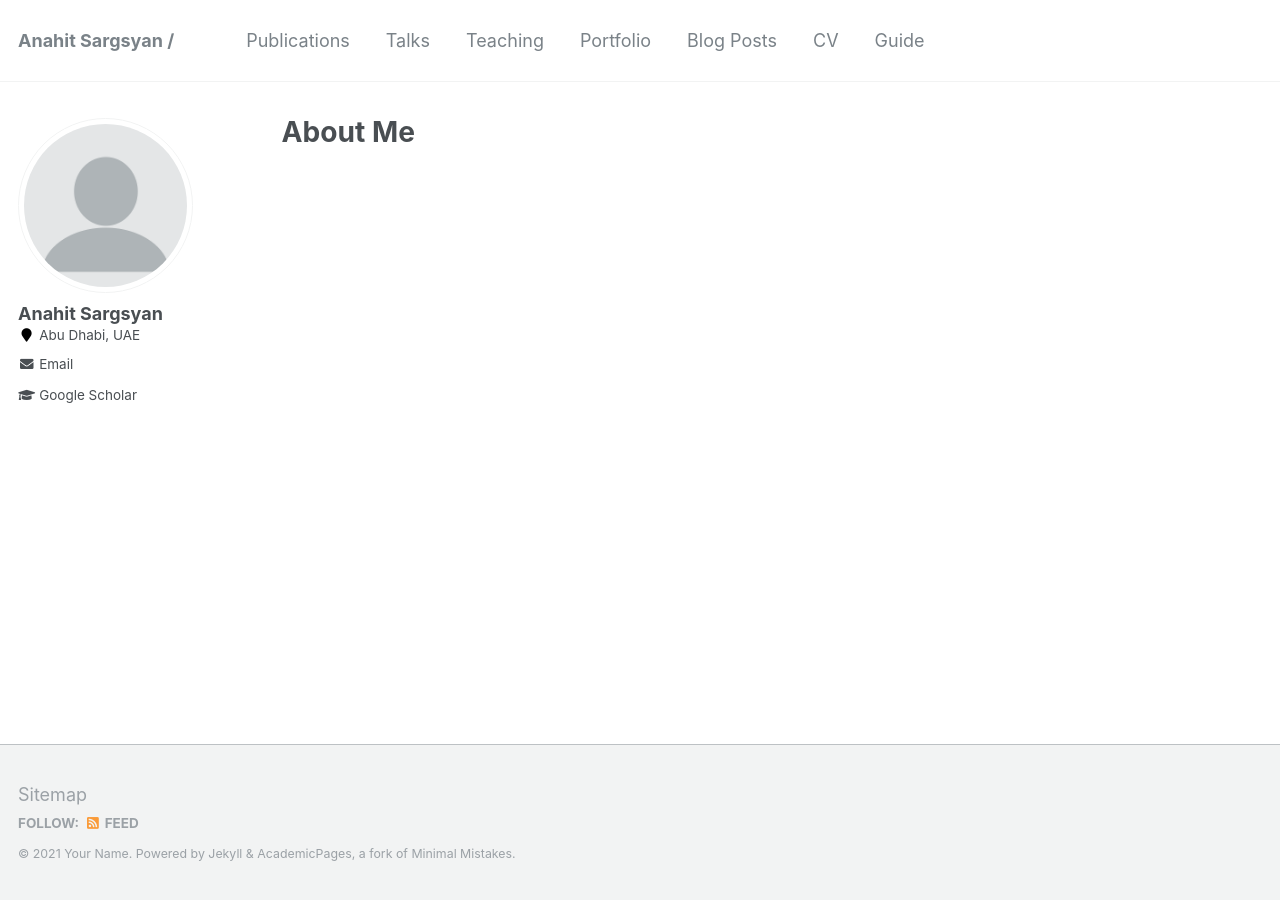
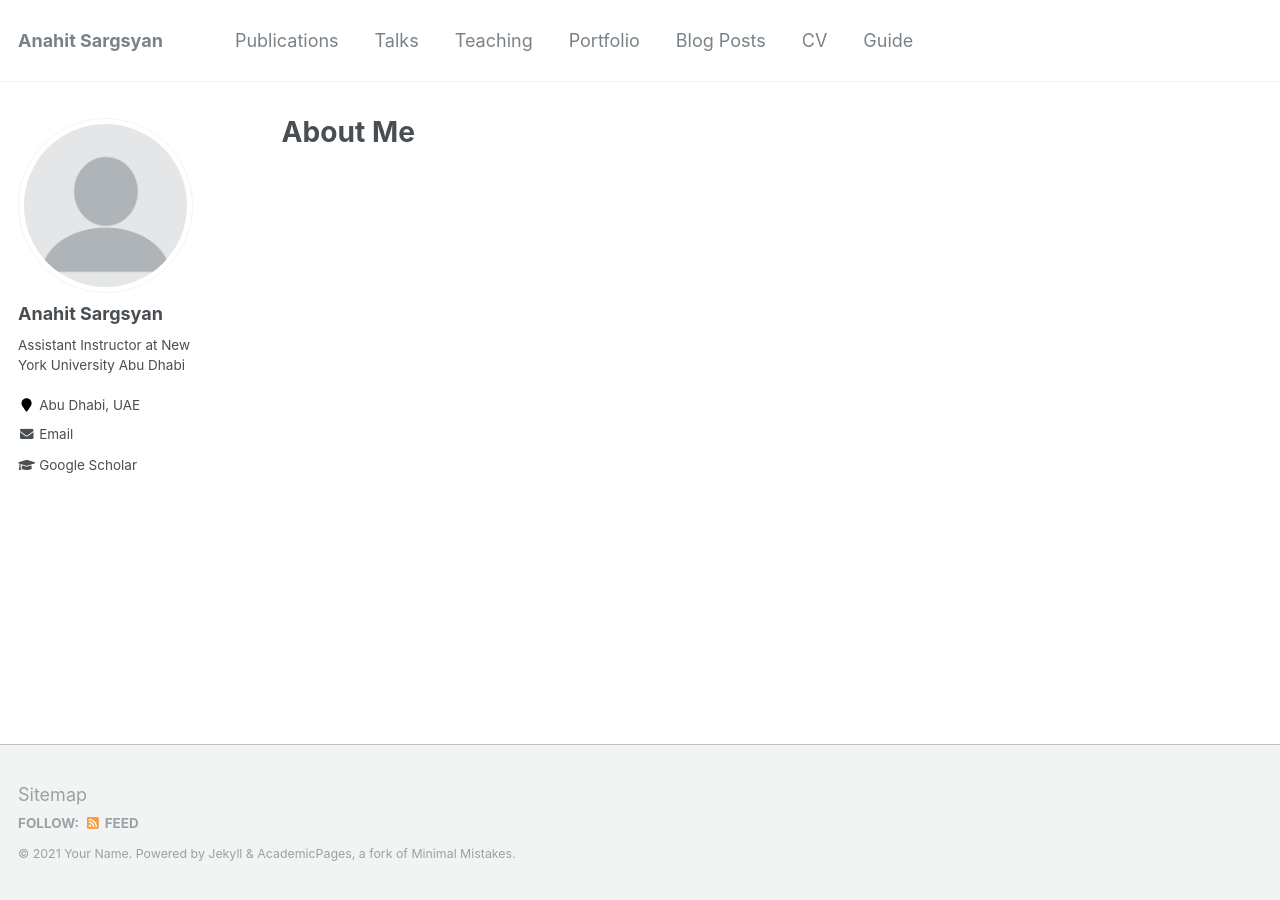
Before and after one commit to asargsian/asargsian.github.io, a Jekyll site: the page built from _pages/about.md, in a window 1280 px wide. Built offline with Jekyll 4.4.1, drawn with Linux system fonts in a browser that asks for light colours.

Commit message:
Update _config.yml

```diff
--- a/_config.yml
+++ b/_config.yml
@@ -7,7 +7,7 @@
 
 # Site Settings
 locale                   : "en-US"
-title                    : "Anahit Sargsyan / "
+title                    : "Anahit Sargsyan"
 title_separator          : "-"
 name                     : &name "Your Name"
 description              : &description "personal description"
@@ -82,7 +82,7 @@ analytics:
 author:
   name             : "Anahit Sargsyan"
   avatar           : "profile1.png"
-  bio              :
+  bio              : "Assistant Instructor at New York University Abu Dhabi"
   location         : "Abu Dhabi, UAE"
   employer         :
   pubmed           :
```
